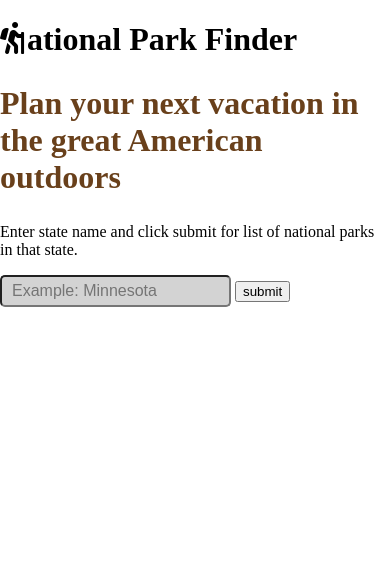
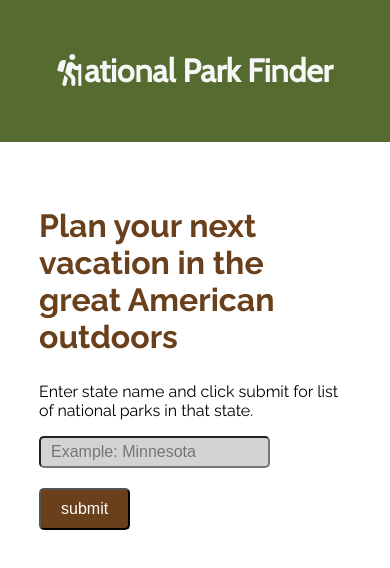
Before and after one commit to BC1985/Park-Finder, a plain HTML site: page index.html in a window 390 px wide. Drawn offline with nearby package versions, Linux system fonts and the light colour scheme.

```diff
--- a/main.css
+++ b/main.css
@@ -8,6 +8,28 @@
   padding: 5px 10px;
   border-radius: 5px;
   font-size: 1em;
+}
+.header {
+  padding: 30px;
+  background: rgb(85, 107, 47);
+  color: #f7f7f7;
+  font-family: "Cabin", sans-serif;
+  text-align: center;
+}
+
+.container {
+  font-family: "Raleway", sans-serif;
+  padding: 10%;
+}
+
+.button {
+  flex-grow: 1;
+  color: white;
+  padding: 10px 20px;
+  background-color: #69401b;
+  font-size: 1em;
+  border-radius: 5px;
+  margin-top: 20px;
 }
 
 #logo {
```
